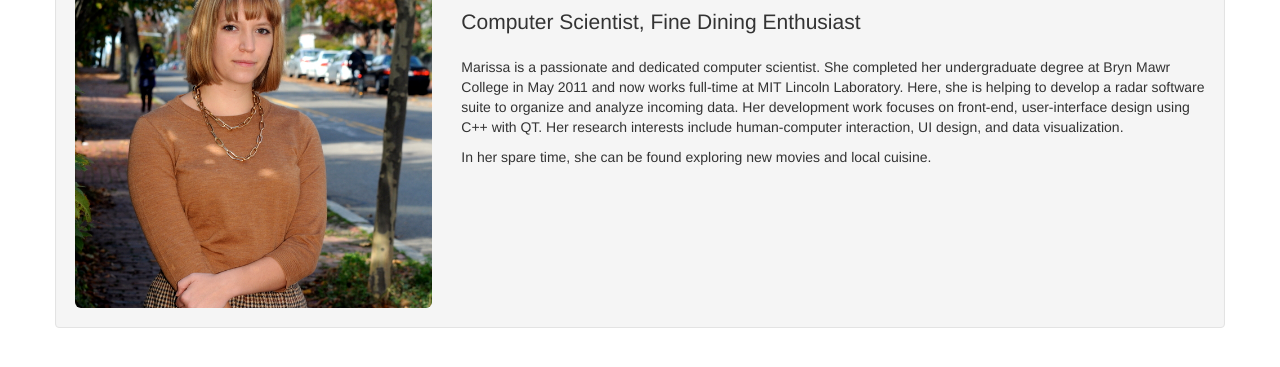
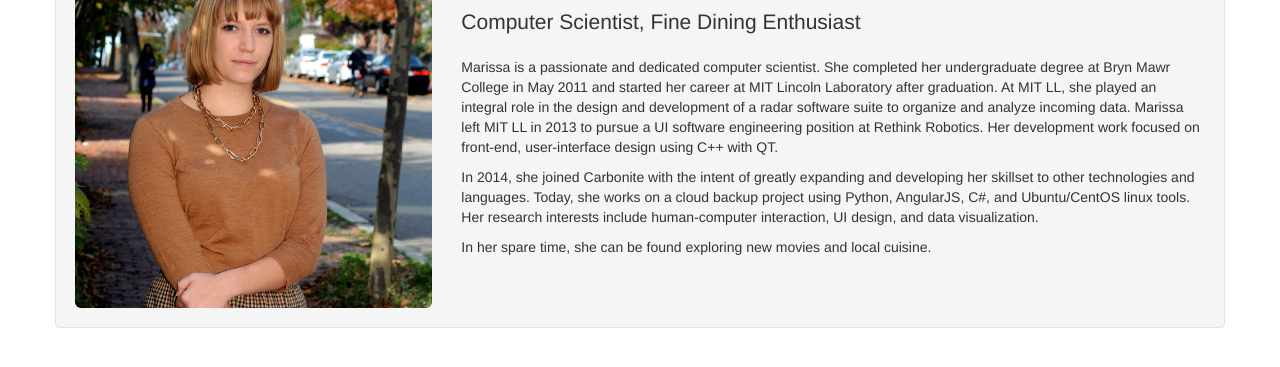
Before and after one commit to mmocenigo/mmocenigo.github.com, a plain HTML site: page index.html in a window 1280 px wide. Shown: the part 133-500 px from the top of the page. Drawn offline with Linux system fonts and the light colour scheme.

Commit message:
Update summary blurb

```diff
--- a/index.html
+++ b/index.html
@@ -41,7 +41,8 @@
 <div class="span8">
 <h2>Marissa A. Mocenigo</h2>
 <p class="lead">Computer Scientist, Fine Dining Enthusiast</p>
-<p>Marissa is a passionate and dedicated computer scientist. She completed her undergraduate degree at Bryn Mawr College in May 2011 and now works full-time at MIT Lincoln Laboratory. Here, she is helping to develop a radar software suite to organize and analyze incoming data. Her development work focuses on front-end, user-interface design using C++ with QT. Her research interests include human-computer interaction, UI design, and data visualization.</p>
+<p>Marissa is a passionate and dedicated computer scientist. She completed her undergraduate degree at Bryn Mawr College in May 2011 and started her career at MIT Lincoln Laboratory after graduation. At MIT LL, she played an integral role in the design and development of a radar software suite to organize and analyze incoming data. Marissa left MIT LL in 2013 to pursue a UI software engineering position at Rethink Robotics. Her development work focused on front-end, user-interface design using C++ with QT.</p>
+<p>In 2014, she joined Carbonite with the intent of greatly expanding and developing her skillset to other technologies and languages. Today, she works on a cloud backup project using Python, AngularJS, C#, and Ubuntu/CentOS linux tools. Her research interests include human-computer interaction, UI design, and data visualization.</p>
 <p>In her spare time, she can be found exploring new movies and local cuisine.</p>
 </div> <!-- span -->
 </div> <!-- row-fluid -->
```
